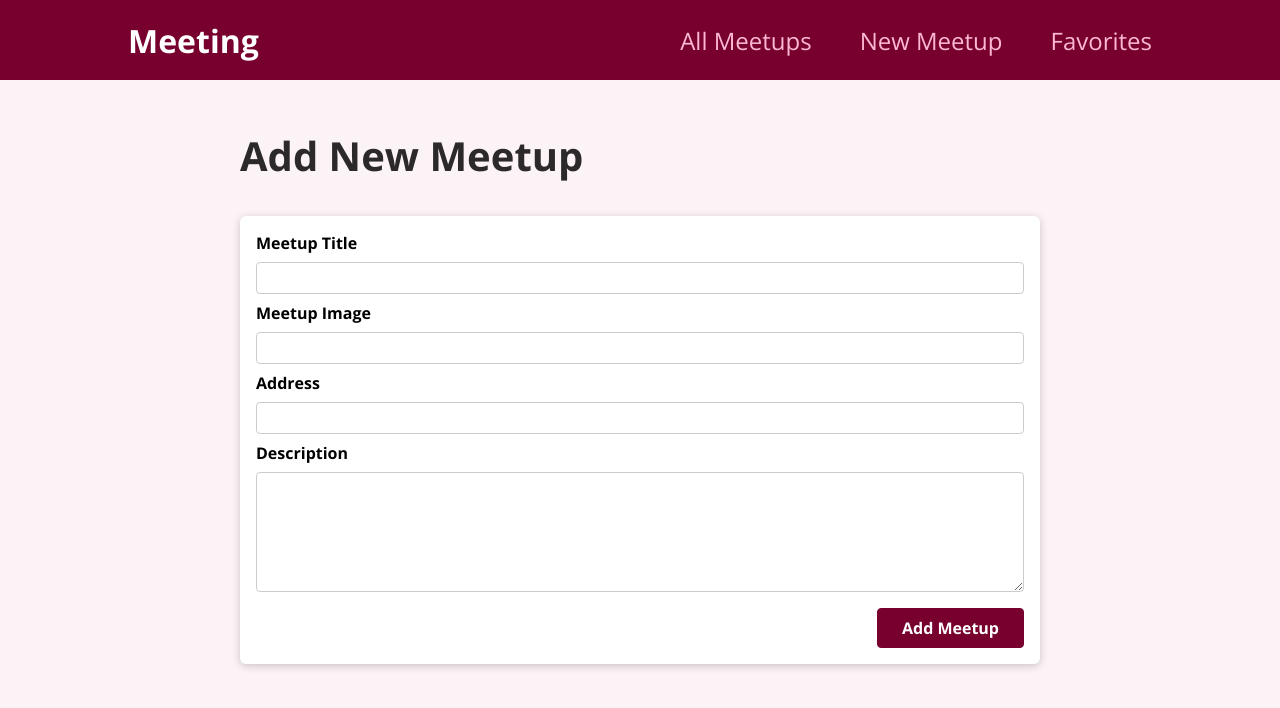
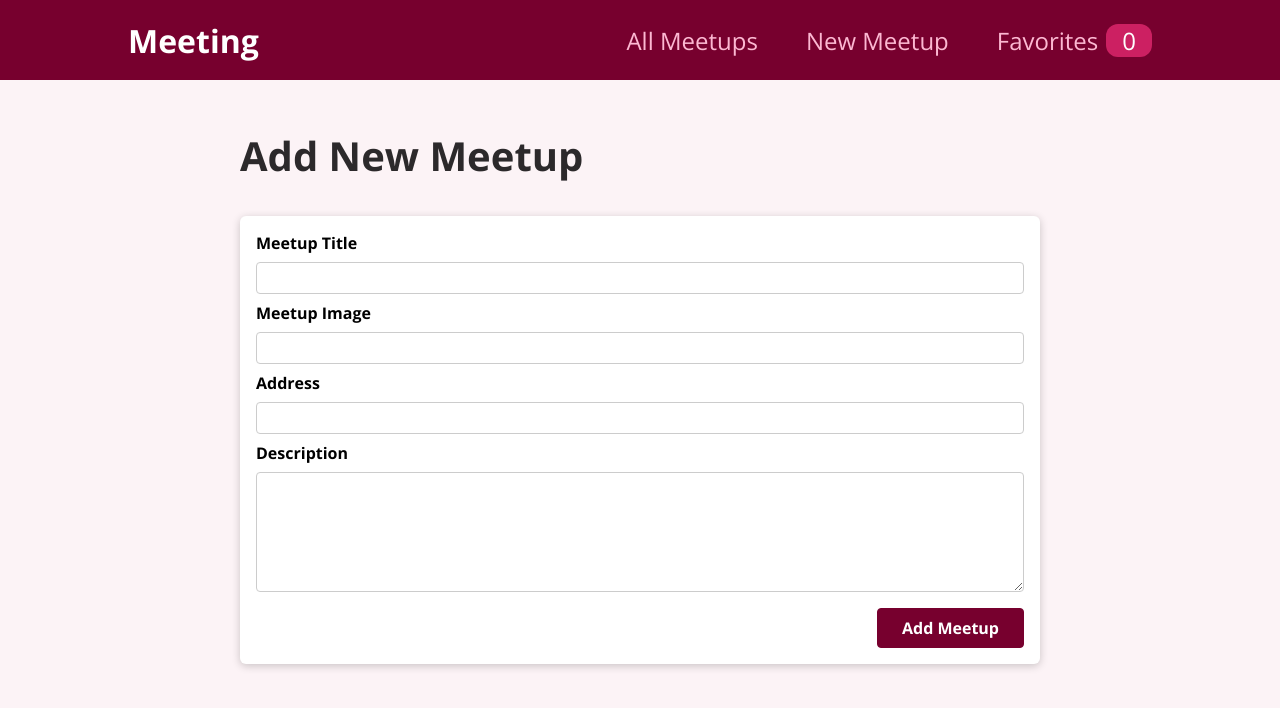
Before and after one commit to woongcheol/next-basic, a React (Create React App) app in the folder react-tutorial/ch34/react-course/: page /new-meetup in a window 1280 px wide. Shown: the top 708 px of the page. Built offline with nearby package versions, Linux system fonts and the light colour scheme.

Commit message:
feat: favorites badge 기능 추가 및 튜토리얼 종료

```diff
--- a/react-tutorial/ch34/react-course/src/components/layout/MainNavigation.js
+++ b/react-tutorial/ch34/react-course/src/components/layout/MainNavigation.js
@@ -1,7 +1,11 @@
 import { Link } from "react-router-dom";
 import classes from "./MainNavigation.module.css";
+import FavoritesContext from "../../store/favorites-context";
+import { useContext } from "react";
 
 function MainNavigation() {
+  const favoritesCtx = useContext(FavoritesContext);
+
   return (
     <header className={classes.header}>
       <div className={classes.logo}>Meeting</div>
@@ -14,7 +18,12 @@
             <Link to="/new-meetup">New Meetup</Link>
           </li>
           <li>
-            <Link to="/favorites">Favorites</Link>
+            <Link to="/favorites">
+              Favorites
+              <span className={classes.badge}>
+                {favoritesCtx.totalFavorites}
+              </span>
+            </Link>
           </li>
         </ul>
       </nav>
```
